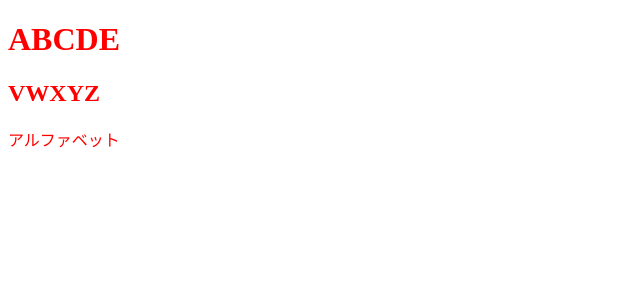
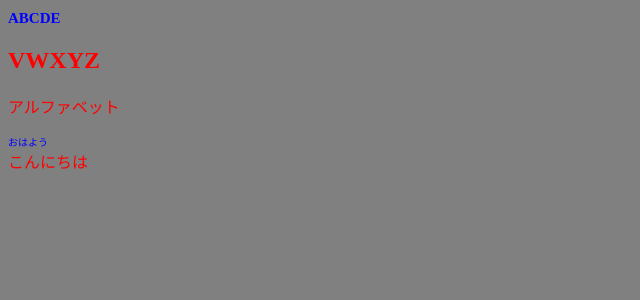
Before and after one commit to uswitch-02/diworks_html_css, a PHP site: page / in a window 1280 px wide. Shown: the top 300 px of the page, without its empty margins (0-640 px from the left). Run offline with PHP 8.4, Linux system fonts and the light colour scheme.

Commit message:
css2-1-1

```diff
--- a/index.html
+++ b/index.html
@@ -12,5 +12,7 @@
     <h2>VWXYZ</h2>
     <p>アルファベット</p>
 
+    <div class="abc">おはよう</div>
+    <div class="xyz">こんにちは</div>
   </body>
 </html>
--- a/style.css
+++ b/style.css
@@ -1,3 +1,13 @@
 body{
-  color: red;
+  color: red; background-color: gray;
 }
+
+h1{
+  color: blue;
+  font-size: 15px;
+}
+
+.abc{
+  Font-size:10px;
+  color: blue;
+}
```
